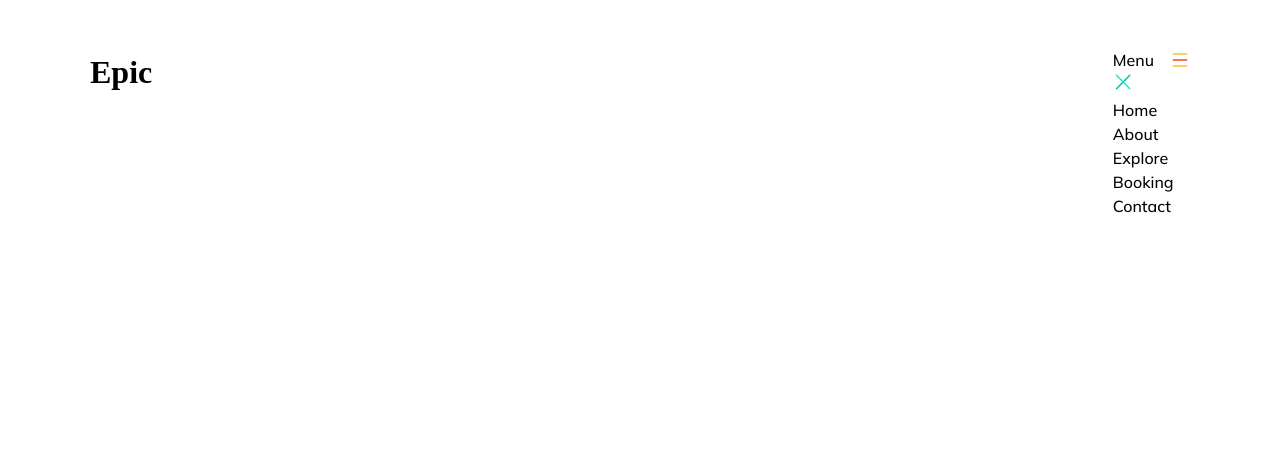
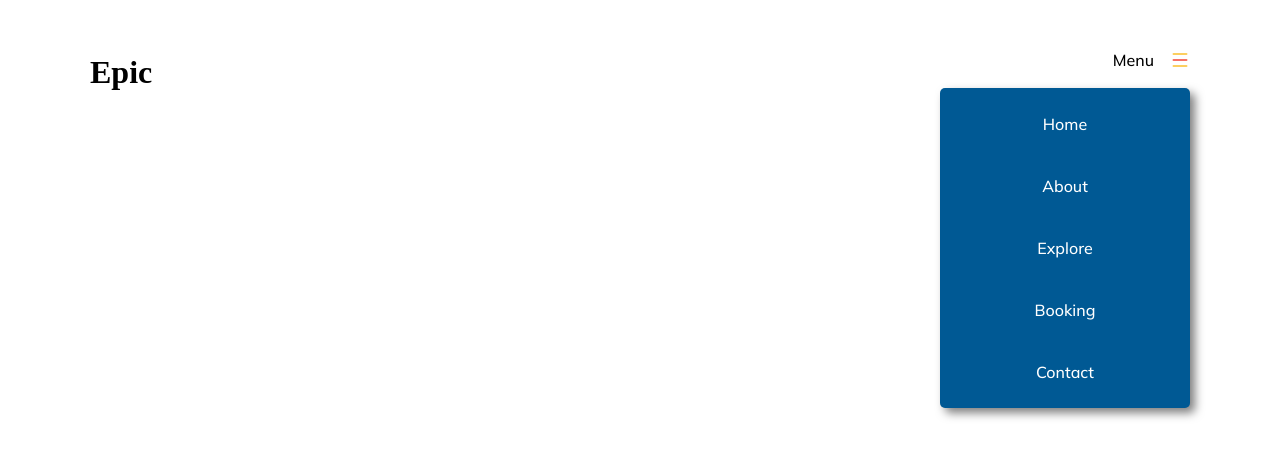
Before and after one commit to py-code314/dropdown-carousel, a website built with webpack: page src/template.html in a window 1280 px wide. Both pictures are taken after a click on the button 1180 px from the left and 60 px from the top of the page. Built offline with nearby package versions, Linux system fonts and the light colour scheme; a web font is replaced by a local one.

Commit message:
style: Add styles to dropdown menu

```diff
--- a/src/scripts/dropdown-menu.js
+++ b/src/scripts/dropdown-menu.js
@@ -1,15 +1,15 @@
 // Import HTML elements
-const menuButton = document.querySelector('#menu-button')
-console.log(menuButton)
-const closeButton = document.querySelector('#close-button')
-const menu = document.querySelector('#menu')
+// const menuButton = document.querySelector('#menu-button')
+// // console.log(menuButton)
+// const closeButton = document.querySelector('#close-button')
+// const menu = document.querySelector('#menu')
 
-// Event listeners for menu buttons
-menuButton.addEventListener('click', () => {
-  console.log('menu btn clicked')
-  menu.classList.toggle('hidden')
-})
+// // Event listeners for menu buttons
+// menuButton.addEventListener('click', () => {
+//   console.log('menu btn clicked')
+//   menu.classList.toggle('hidden')
+// })
 
-closeButton.addEventListener('click', () => {
-  menu.classList.add('hidden')
-})
+// closeButton.addEventListener('click', () => {
+//   menu.classList.add('hidden')
+// })
--- a/src/styles.css
+++ b/src/styles.css
@@ -2,9 +2,7 @@
    CSS VARIABLES
    =================== */
 
-
 @import url('https://fonts.googleapis.com/css2?family=Inknut+Antiqua:wght@300;400;500;600;700;800;900&family=Mulish:ital,wght@0,200..1000;1,200..1000&display=swap');
-
 
 :root {
   /* Spacing */
@@ -19,15 +17,13 @@
 
   --width-1: 68.75rem;
   --width-2: 75rem;
-
-
-
+  --width-dropdown: 15.625rem;
 
   /* FONTS */
 
   /* Font family */
-  --ff-inknut-antiqua: "Inknut Antiqua", serif;
-  --ff-mulish: "Mulish", sans-serif;
+  --ff-inknut-antiqua: 'Inknut Antiqua', serif;
+  --ff-mulish: 'Mulish', sans-serif;
 
   /* Font sizes */
   --fs-400: 1rem;
@@ -40,7 +36,8 @@
   /* Colors */
   --clr-white: hsl(0, 0%, 100%);
   --clr-black: hsl(0, 0%, 0%);
-
+  --clr-blue: hsl(204, 100%, 29%);
+  --clr-dark-blue: hsl(204, 100%, 23%);
 
   /* Utilities */
   --shadow-1: 3px 0px 5px 0px hsla(0, 0%, 0%, 0.75);
@@ -122,7 +119,6 @@ body {
   padding: var(--space-400);
   font-family: var(--ff-mulish);
   min-height: 100svh;
-
 }
 
 .wrapper {
@@ -144,25 +140,76 @@ body {
 
 .header__title {
   font-family: var(--ff-inknut-antiqua);
-
 }
 
 .navbar {
   font-weight: var(--fw-medium);
 }
 
-.navbar__menu {
+.menu {
   display: flex;
   justify-content: center;
-  gap: var(--space-400)
+  gap: var(--space-400);
+  position: relative;
 }
 
 .button {
   border: transparent;
   background-color: transparent;
+  cursor: pointer;
   /* font-weight: inherit; */
 }
 
-.hidden {
+/* .hidden {
   display: none;
+} */
+
+.dropdown {
+  /* Hide the element */
+  /* opacity: 0;
+  visibility: hidden; */
+
+  /* Placement */
+  position: absolute;
+  right: 0;
+  top: calc(100% + var(--space-400));
+
+  width: var(--width-dropdown);
+  padding: var(--space-200);
+  box-shadow: var(--shadow-2);
+  border-radius: var(--radius-1);
+  background-color: var(--clr-blue);
+
+
+  display: flex;
+  flex-direction: column;
+  gap: var(--space-300);
+
+  /* Animation */
+  transform: translateY(-10px);
+  transition:
+    opacity 500ms ease-in-out,
+    transform 500ms ease-in-out;
 }
+
+.menu > .button--menu:focus + .dropdown {
+  opacity: 1;
+  visibility: visible;
+  transform: translateY(0);
+}
+
+.dropdown__item {
+  text-align: center;
+}
+
+.dropdown__link {
+  text-decoration: none;
+  color: var(--clr-white);
+  display: block;
+  padding-block: var(--space-200);
+}
+
+.dropdown__link:hover {
+  font-weight: var(--fw-bold);
+  background-color: var(--clr-dark-blue);
+}
--- a/src/template.html
+++ b/src/template.html
@@ -10,33 +10,42 @@
       <header class="header">
         <h1 class="header__title">Epic</h1>
         <nav class="navbar">
-          <div class="navbar__menu">
-            <span class="navbar__text">Menu</span>
-            <button id="menu-button" class="button">
+          <div class="menu">
+            <span class="menu__text">Menu</span>
+            <button id="menu-button" class="button button--menu">
               <img
-
                 class="button__image"
                 src="./images/icon-menu.svg"
                 alt=""
                 width="20"
                 height="20" />
             </button>
-          </div>
-          <ul id="menu" class="menu hidden">
-            <button id="close-button" class="button">
+            <ul id="dropdown" class="dropdown">
+              <!-- <button id="close-button" class="button">
               <img
                 class="button__image"
                 src="./images/icon-close.svg"
                 alt=""
                 width="20"
                 height="20" />
-            </button>
-            <li class="menu__item">Home</li>
-            <li class="menu__item">About</li>
-            <li class="menu__item">Explore</li>
-            <li class="menu__item">Booking</li>
-            <li class="menu__item">Contact</li>
-          </ul>
+            </button> -->
+              <li class="dropdown__item">
+                <a class="dropdown__link" href="#" onclick="event.preventDefault()">Home</a>
+              </li>
+              <li class="dropdown__item">
+                <a class="dropdown__link" href="#" onclick="event.preventDefault()">About</a>
+              </li>
+              <li class="dropdown__item">
+                <a class="dropdown__link" href="#" onclick="event.preventDefault()">Explore</a>
+              </li>
+              <li class="dropdown__item">
+                <a class="dropdown__link" href="#" onclick="event.preventDefault()">Booking</a>
+              </li>
+              <li class="dropdown__item">
+                <a class="dropdown__link" href="#" onclick="event.preventDefault()">Contact</a>
+              </li>
+            </ul>
+          </div>
         </nav>
       </header>
       <div class="hero"></div>
```
